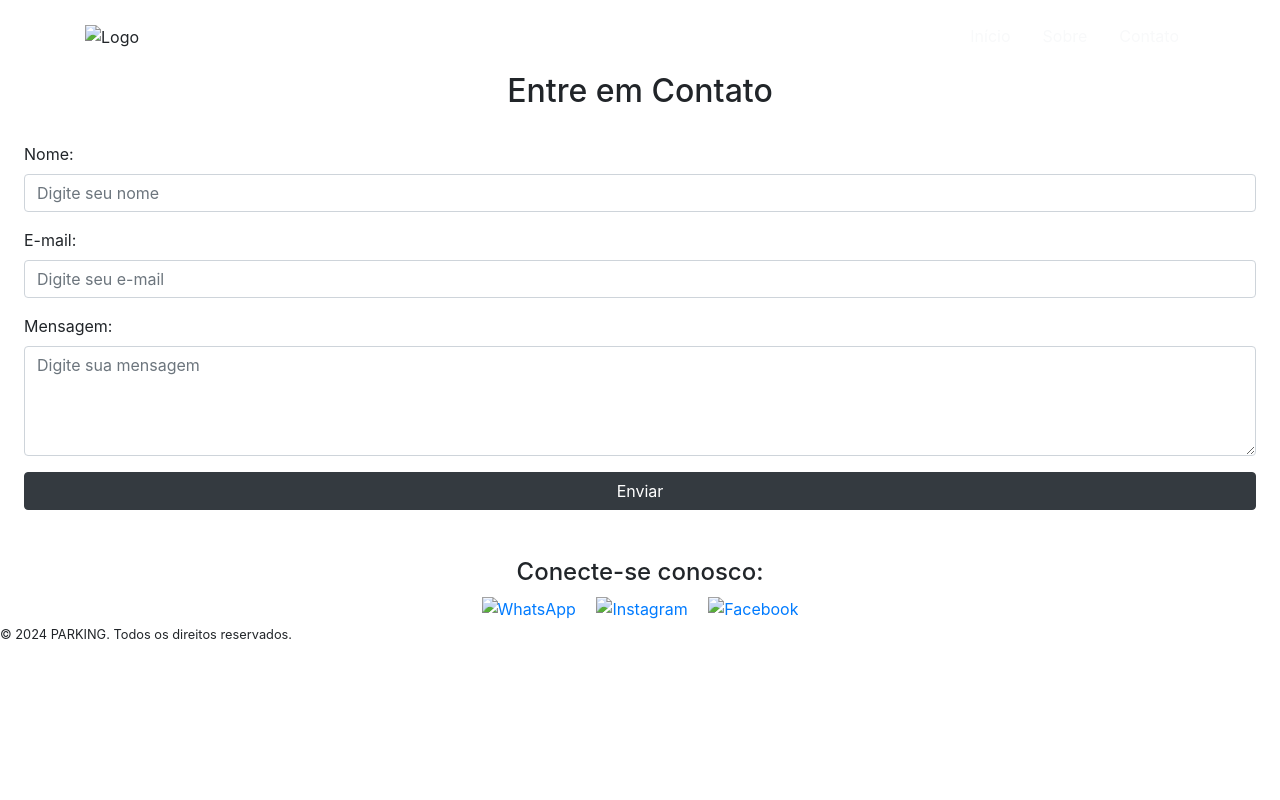
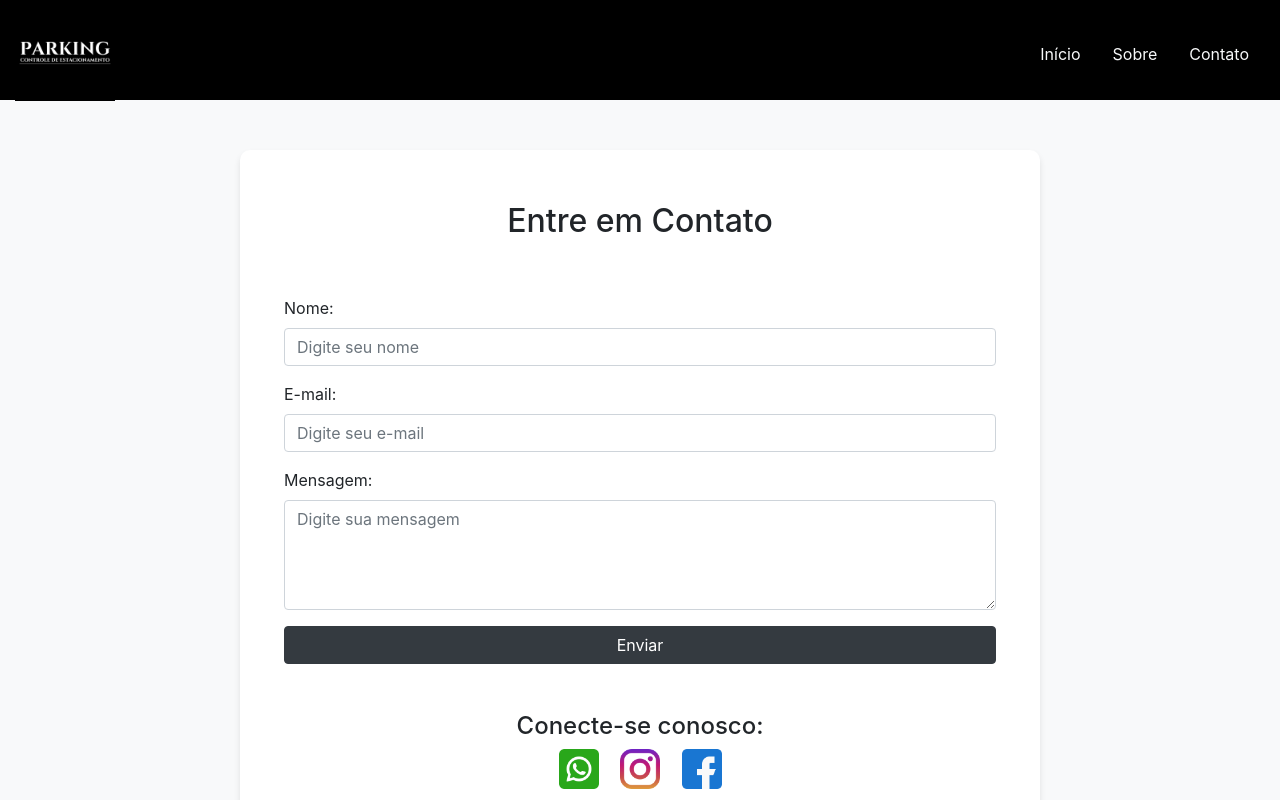
Before and after one commit to WebDesigner279/ebac-projetos-v1, a website: page Exercicio-Grunt/html/contato.html in a window 1280 px wide. Shown: the top 800 px of the page. Drawn offline with nearby package versions, Linux system fonts and the light colour scheme; files that its build step writes are made by us from their sources; the site is published under a folder, as on GitHub Pages, so addresses that start at the root find nothing.

```diff
--- a/Exercicio-Grunt/html/contato.html
+++ b/Exercicio-Grunt/html/contato.html
@@ -5,15 +5,15 @@
    <meta name="viewport" content="width=device-width, initial-scale=1.0">
    <title>Cadastro de Veículos</title>
    <link rel="stylesheet" href="https://maxcdn.bootstrapcdn.com/bootstrap/4.5.2/css/bootstrap.min.css">
-   <link rel="stylesheet" href="/css/style.css">
-   <link rel="icon" href="/imagem/favicon.png" type="icone">
+   <link rel="stylesheet" href="../css/style.css">
+   <link rel="icon" href="../imagem/favicon.png" type="icone">
 </head>
 <body>
     <!--Navbar-->
     <header class="NaBar py-3">
         <div class="container d-flex justify-content-between align-items-center">
             <div class="branding">
-                <img class="logo" src="/imagem/logo.png" alt="Logo" />
+                <img class="logo" src="../imagem/logo.png" alt="Logo" />
             </div>
             <nav>
                 <ul class="nav">
@@ -52,13 +52,13 @@
             <div class="social-icons text-center mt-4">
                 <h4>Conecte-se conosco:</h4>
                 <a href="https://wa.me/seu_numero" target="_blank" class="mr-3">
-                    <img src="/imagem/whatsapp.png" alt="WhatsApp" width="40">
+                    <img src="../imagem/whatsapp.png" alt="WhatsApp" width="40">
                 </a>
                 <a href="https://instagram.com/seu_perfil" target="_blank" class="mr-3">
-                    <img src="/imagem/instagram.png" alt="Instagram" width="40">
+                    <img src="../imagem/instagram.png" alt="Instagram" width="40">
                 </a>
                 <a href="https://facebook.com/seu_perfil" target="_blank">
-                    <img src="/imagem/facebook.png" alt="Facebook" width="40">
+                    <img src="../imagem/facebook.png" alt="Facebook" width="40">
                 </a>
             </div>
         </div>
@@ -73,6 +73,6 @@
 
 <script src="https://code.jquery.com/jquery-3.5.1.min.js"></script>
 <script src="https://cdn.jsdelivr.net/npm/bootstrap@4.5.2/dist/js/bootstrap.bundle.min.js"></script>
-<script src="/js/script.js"></script>
+<script src="../js/script.js"></script>
 </body>
 </html>
```
Also changed, not shown: Exercicio-Grunt/html/index.html (+4 -4 lines), Exercicio-Grunt/html/sobre.html (+4 -4 lines), 1 other file.
